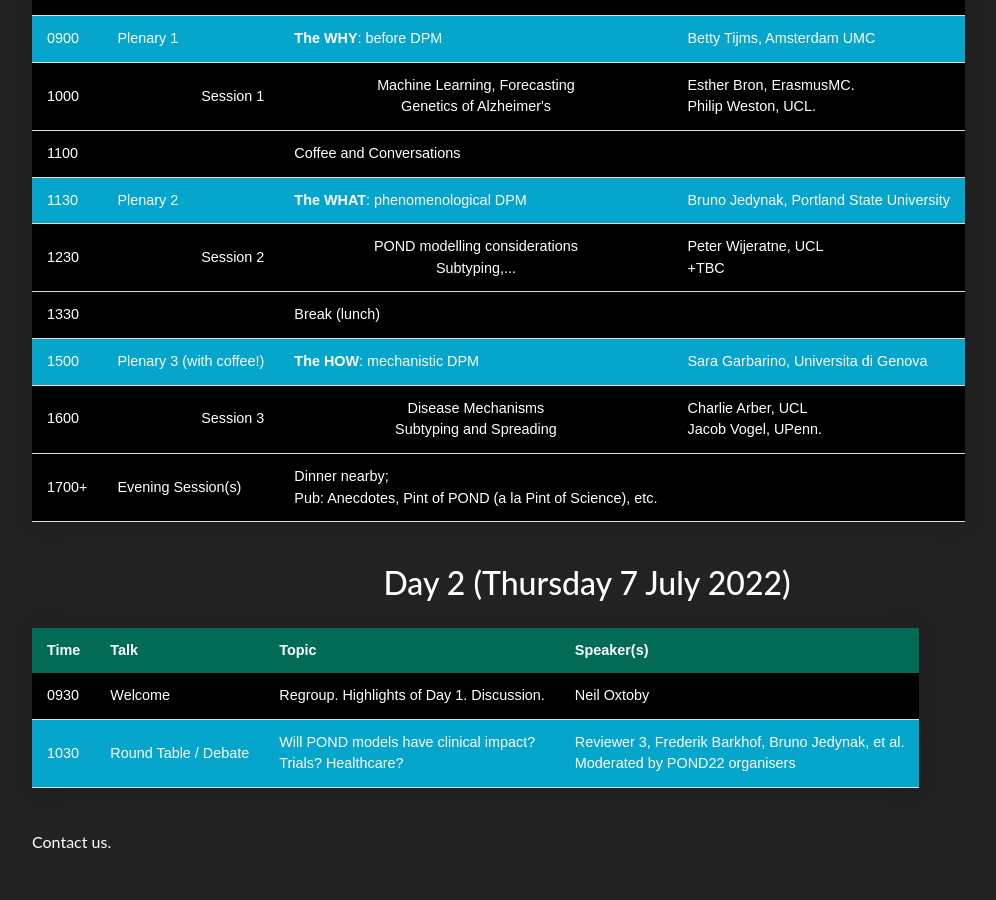
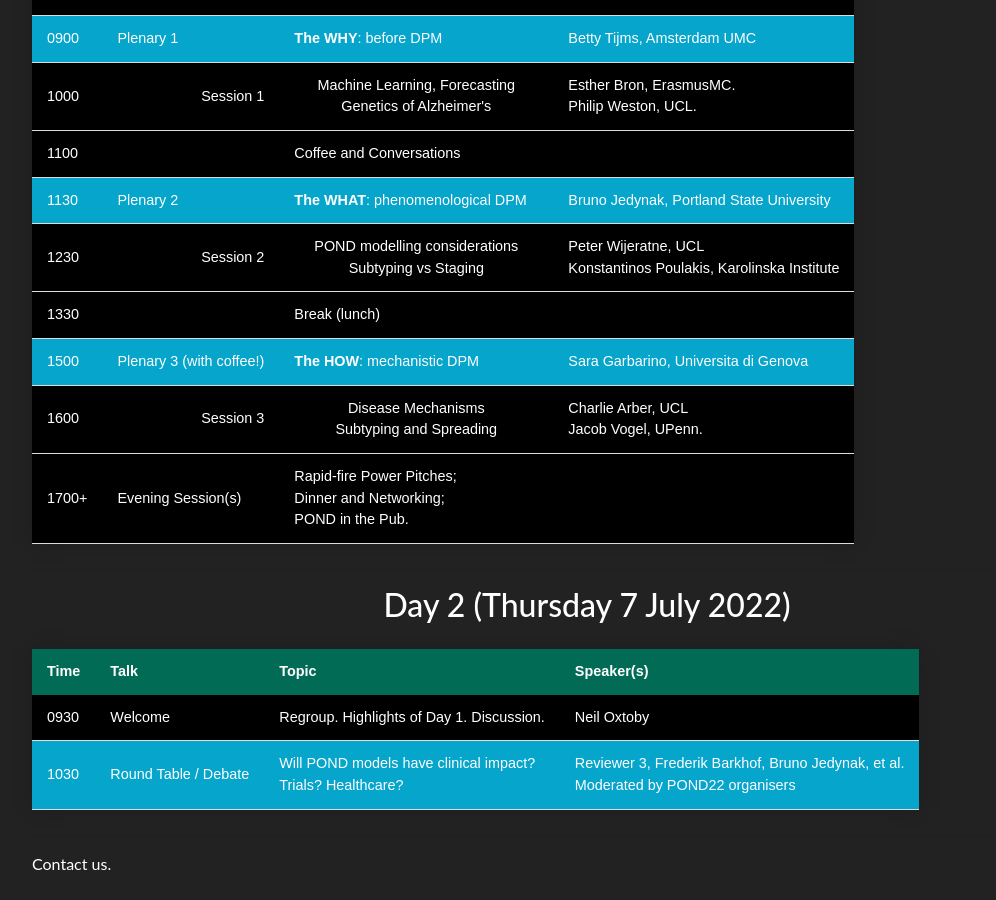
Before and after one commit to noxtoby/pond2022-bs4, a Jekyll site: the page built from programme.md, in a window 1280 px wide and 900 px high, scrolled down 461 px. Shown: the whole window, without its empty margins (53-1049 px from the left). Built offline with Jekyll 4.4.1, drawn with Linux system fonts in a browser that asks for light colours.

Commit message:
Added speaker

```diff
--- a/programme.md
+++ b/programme.md
@@ -42,8 +42,8 @@ Timings are subject to change. All times UTC+1 (London time).
             <td><a href="https://sites.google.com/site/brunomjedynak/">Bruno Jedynak</a>, Portland State University</td>
         </tr>
         <tr style="background-color:#000000">
-            <td>1230</td><td style="text-align:right">Session 2</td><td style="text-align:center">POND modelling considerations<br/>Subtyping,...</td>
-            <td><a href="https://pawij.github.io/">Peter Wijeratne</a>, UCL<br/>+TBC</td>
+            <td>1230</td><td style="text-align:right">Session 2</td><td style="text-align:center">POND modelling considerations<br/>Subtyping vs Staging</td>
+            <td><a href="https://pawij.github.io/">Peter Wijeratne</a>, UCL<br/>Konstantinos Poulakis, Karolinska Institute</td>
         </tr>
         <tr style="background-color:#000000">
             <td>1330</td><td></td><td>Break (lunch)</td>
@@ -58,7 +58,7 @@ Timings are subject to change. All times UTC+1 (London time).
             <td>Charlie Arber, UCL<br/>Jacob Vogel, UPenn.</td>
         </tr>
         <tr style="background-color:#000000">
-            <td>1700+</td><td>Evening Session(s)</td><td>Dinner nearby; <br/>Pub: Anecdotes, Pint of POND (a la Pint of Science), etc.</td>
+            <td>1700+</td><td>Evening Session(s)</td><td>Rapid-fire Power Pitches; <br /> Dinner and Networking; <br/>POND in the Pub.</td>
             <td></td>
         </tr>
     </tbody>
@@ -83,7 +83,7 @@ Timings are subject to change. All times UTC+1 (London time).
     <tbody>
         <tr style="background-color:#000000">
             <td>0930</td><td>Welcome</td><td>Regroup. Highlights of Day 1. Discussion.</td>
-            <td>Neil Oxtoby</td>
+            <td><a href="http://neiloxtoby.com">Neil Oxtoby</a></td>
         </tr>
         <tr style="background-color:#05a5cc">
             <td>1030</td><td>Round Table / Debate</td><td>Will POND models have clinical impact? <br/>Trials? Healthcare?</td>
```
